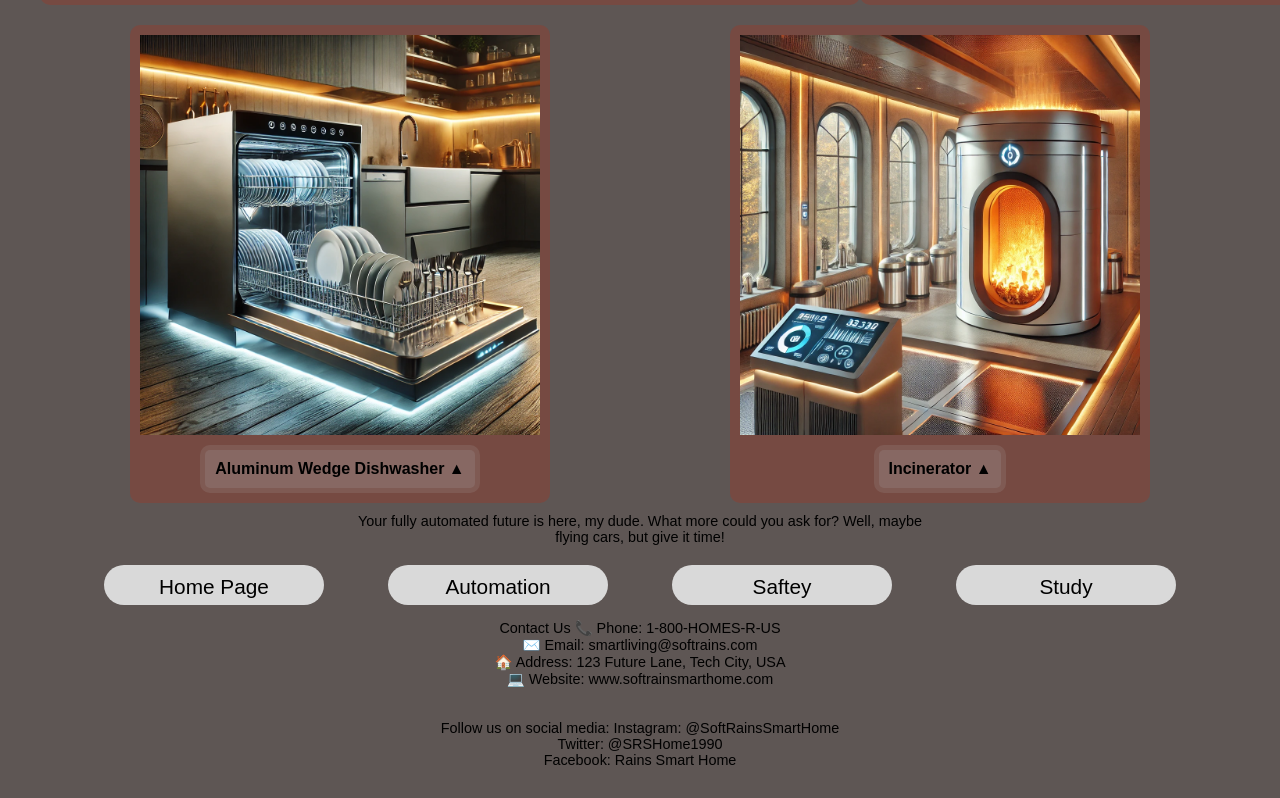
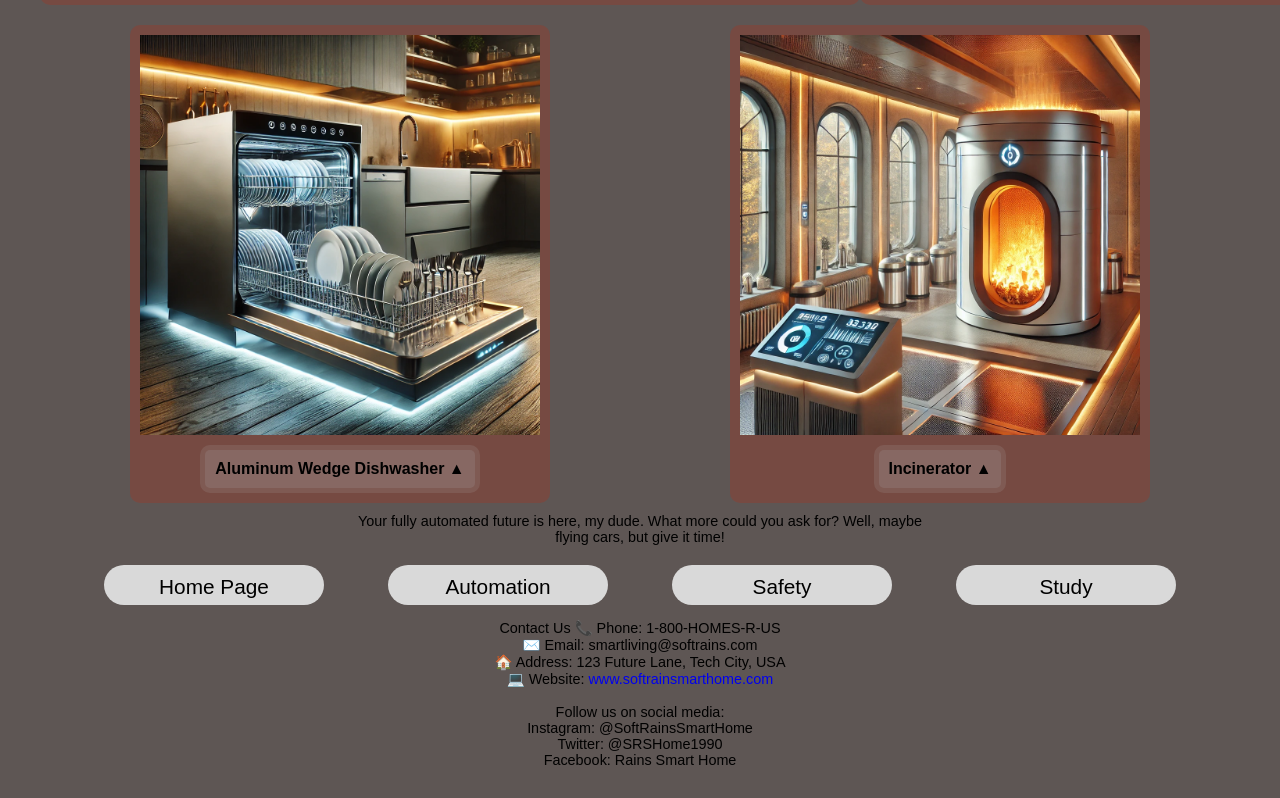
Before and after one commit to skullfaice42/smart-home-content, a plain HTML site: page v2/automation.html in a window 1280 px wide. Shown: the part 5336-6134 px from the top of the page. Drawn offline with Linux system fonts and the light colour scheme.

Commit message:
There.
no more touchy touchy... unless i can design something really good

```diff
--- a/v2/automation.html
+++ b/v2/automation.html
@@ -11,7 +11,7 @@
     <nav class="buttons-hub">
         <a href="index.html"><p class="button"> Home Page</p></a>
         <a href="automation.html"><p class="button"> Automation</p></a>
-        <a href="safty.html"><p class="button"> Saftey</p></a>
+        <a href="safety.html"><p class="button"> Saftey</p></a>
         <a href="study.html"><p class="button"> Study</p></a>
     </nav>
     <!-- begining of 3 cards up top -->
@@ -329,16 +329,21 @@
                 <p>Your fully automated future is here, my dude. What more could you ask for? Well, maybe flying cars, but give it time!</p>
             </div>
             <nav class="buttons-hub">
-                <a href="index.html"><p class="button"> Home Page</p></a>
-                <a href="automation.html"><p class="button"> Automation</p></a>
-                <a href="safty.html"><p class="button"> Saftey</p></a>
-                <a href="study.html"><p class="button"> Study</p></a>
+                <a class="button" href="index.html">Home Page</a>
+                <a class="button" href="automation.html">Automation</a>
+                <a class="button" href="safety.html">Safety</a>
+                <a class="button" href="study.html">Study</a>
             </nav>
             <footer>
                 <p>
-                    Contact Us 📞 Phone: 1-800-HOMES-R-US <br>✉️ Email: smartliving@softrains.com<br>🏠 Address: 123 Future Lane, Tech City, USA<br>💻 Website: www.softrainsmarthome.com<br>
-                    <br><br>Follow us on social media:
-                    Instagram: @SoftRainsSmartHome<br>Twitter: @SRSHome1990<br>Facebook: Rains Smart Home
+                    Contact Us 📞 Phone: 1-800-HOMES-R-US <br>
+                    ✉️ Email: smartliving@softrains.com<br>
+                    🏠 Address: 123 Future Lane, Tech City, USA<br>
+                    💻 Website: <a href="http://www.softrainsmarthome.com">www.softrainsmarthome.com</a><br>
+                    <br>Follow us on social media:<br>
+                    Instagram: @SoftRainsSmartHome<br>
+                    Twitter: @SRSHome1990<br>
+                    Facebook: Rains Smart Home
                 </p>
             </footer>
         </main>
```
Also changed, not shown: v2/index.html (+7 -7 lines), v2/safety.html (+5 -5 lines), v2/study.html (+5 -5 lines).
